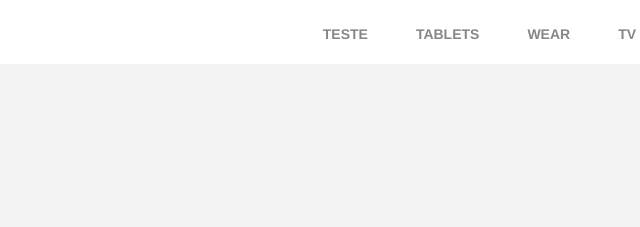
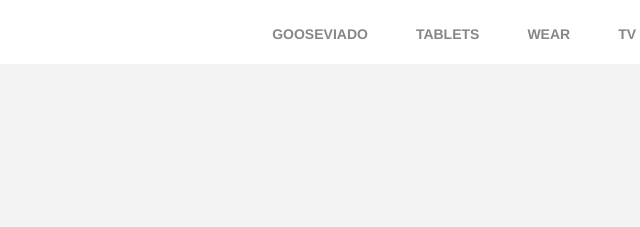
Before and after one commit to pcbenachio/Desafio2.0, a website: page templates/android-dot-com/index.html in a window 1280 px wide. Shown: the top 227 px of the page, 234-874 px from the left. Drawn offline with nearby package versions, Linux system fonts and the light colour scheme.

Commit message:
Teste Goose

```diff
--- a/templates/android-dot-com/index.html
+++ b/templates/android-dot-com/index.html
@@ -86,7 +86,7 @@
           <!-- Navigation -->
           <div class="android-navigation-container">
             <nav class="android-navigation mdl-navigation">
-              <a class="mdl-navigation__link mdl-typography--text-uppercase" href="" target="_blank">Teste</a>
+              <a class="mdl-navigation__link mdl-typography--text-uppercase" href="" target="_blank">GooseViado</a>
 	            <a class="mdl-navigation__link mdl-typography--text-uppercase" href="" target="_blank">Tablets</a>
 	            <a class="mdl-navigation__link mdl-typography--text-uppercase" href="" target="_blank">Wear</a>
 	            <a class="mdl-navigation__link mdl-typography--text-uppercase" href="" target="_blank">TV</a>
```
